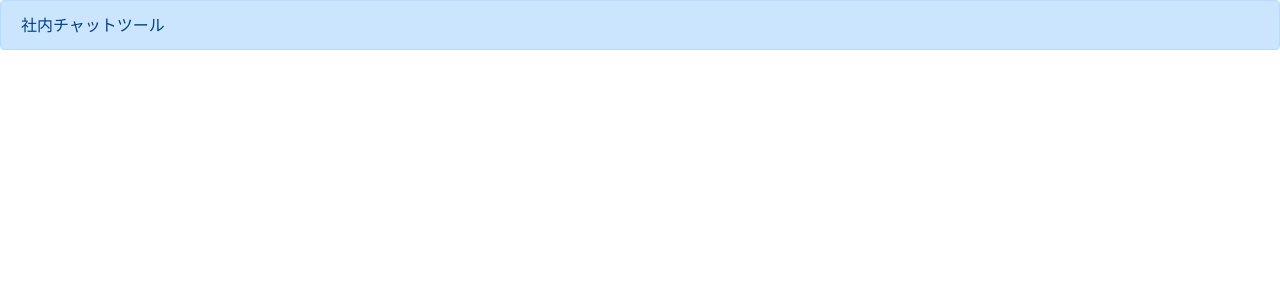
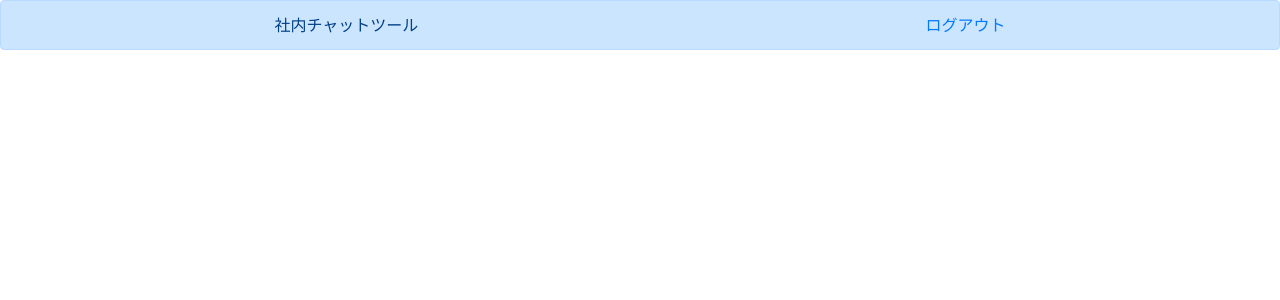
Before and after one commit to KaiTakahashi120329/boardProject, a Django app: page /list/ in a window 1280 px wide. Shown: the top 300 px of the page. Run offline with Django 3.2, Linux system fonts and the light colour scheme; the visitor is signed in with stand-in values (Sample User, id 1); data that the repository does not hold is empty; some libraries are stand-ins or nearby versions.

Commit message:
ログアウト機能の埋め込み

```diff
--- a/templates/list.html
+++ b/templates/list.html
@@ -4,8 +4,13 @@
 {% endblock customCSS %}
 
 {% block header %}
-<div class="alert alert-primary" role="alert">
-  社内チャットツール
+<div class="wrap d-flex justify-content-around alert alert-primary">
+  <div class="alert-primary" role="alert">
+    社内チャットツール
+  </div>
+  <div>
+    <a href="{% url 'logout' %}">ログアウト</a>
+  </div>
 </div>
 {% endblock header %}
 
@@ -19,5 +24,4 @@
         <a href="#" class="btn btn-secondary" role="button" aria-pressed="true">Link</a>
     </div>
     {% endfor %}
-</div>
 {% endblock content %}
```
